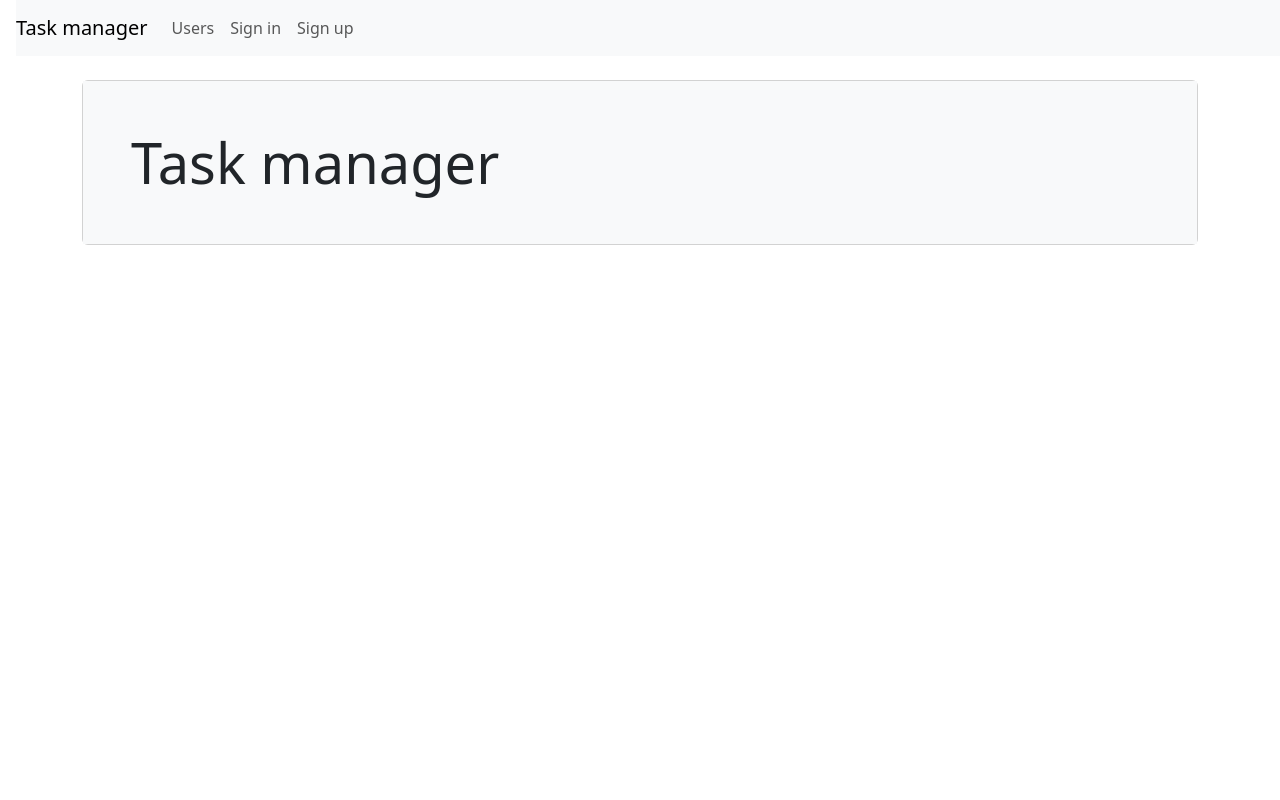
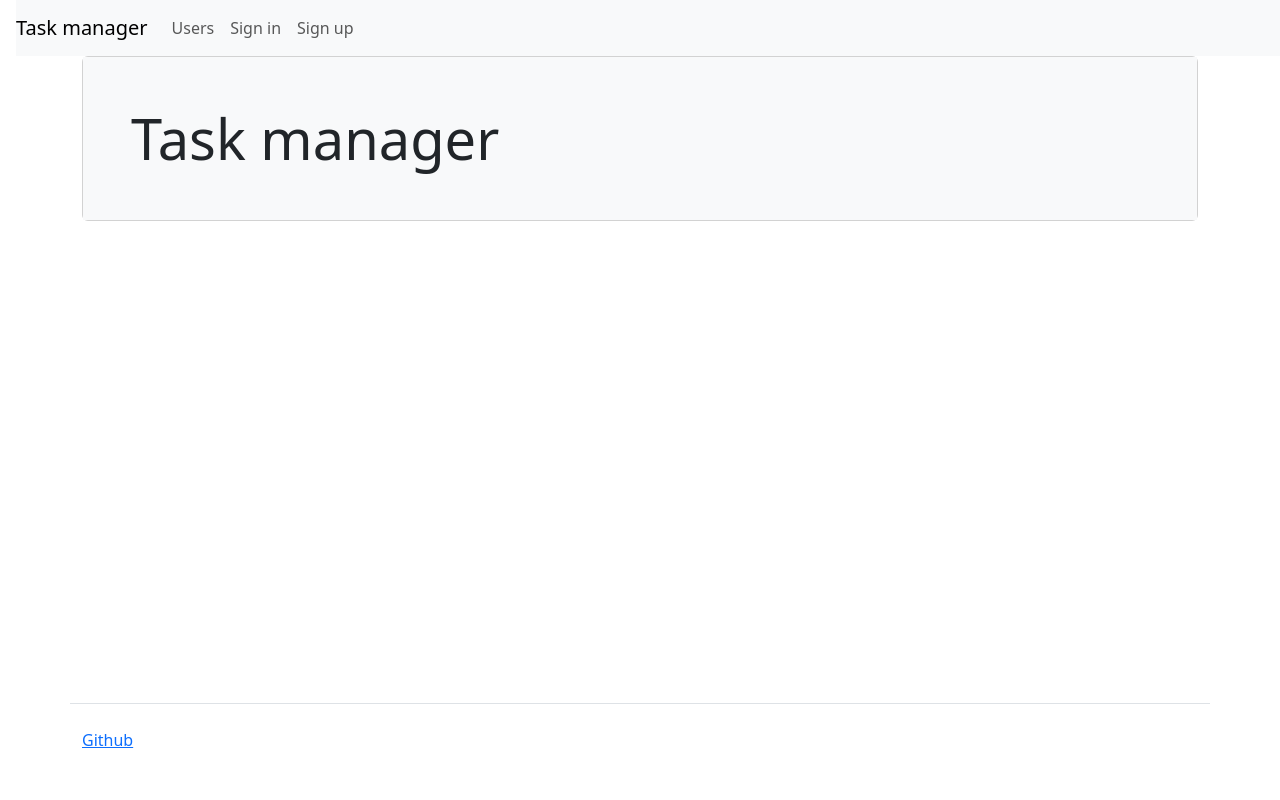
Before and after one commit to toro89rus/python-project-52, a Django app: page / in a window 1280 px wide. Run offline with Django 5.2, Linux system fonts and the light colour scheme; some libraries are stand-ins or nearby versions.

Commit message:
update templates, add messages, move content div container to base.html

```diff
--- a/task_manager/templates/base.html
+++ b/task_manager/templates/base.html
@@ -7,12 +7,29 @@
 
 {% load i18n %}
 
-<html lang="{{ LANGUAGE_CODE|default:'en' }}"><head>
-
+<html lang="{{ LANGUAGE_CODE|default:'en' }}">
+  <head>
     <title>{% trans "Hexlet task manager" %}</title>
   </head>
-  <body>
+  <body class="d-flex flex-column min-vh-100">
     {% include "navbar.html" %}
-    {% block content %}
-    {% endblock %}
-</body></html>
+    <div class="container wrapper flex-grow-1">
+      {% if messages %}
+      <div class="messages">
+        {% for message in messages %}
+        <div class="alert alert-{{ message.tags }} alert-dismissible fade show" role="alert">
+          {{ message }}
+        </div>
+        {% endfor %}
+      </div>
+      {% endif %}
+      {% block content %}
+      {% endblock %}
+    </div>
+    <footer>
+      <div class="container my-5 pt-4 border-top">
+        <a target="_blank" href="https://github.com/toro89rus/python-project-52">Github</a>
+      </div>
+    </footer>
+  </body>
+</html>
--- a/task_manager/templates/index.html
+++ b/task_manager/templates/index.html
@@ -1,14 +1,10 @@
 {% extends "base.html" %}
 {% load i18n %}
 {% block content %}
-<div class="container wrapper flex-grow-1">
-  <h1 class="my-4"></h1>
 
-  <h1 class="my-4"></h1>
   <div class="card">
     <div class="card-body p-5 bg-light">
       <div class="display-4">{% trans "Task manager" %}</div>
     </div>
   </div>
-</div>
 {% endblock %}
--- a/task_manager/templates/users/create.html
+++ b/task_manager/templates/users/create.html
@@ -7,14 +7,12 @@
 {% load i18n %}
 
 {% block content %}
-<div class="container wrapper flex-grow-1">
     <h1 class="my-4">{% trans "Registration"%}</h1>
-        <form action="{% url "users_create" %}" method="post">
+        <form method="post">
             {% csrf_token %}
             <table class="mb-3">
                 {% bootstrap_form form %}
             </table>
             <input class="btn btn-primary" type="submit" value="{% trans "Sign up"%}">
         </form>
-    </div>
 {% endblock %}
--- a/task_manager/templates/users/index.html
+++ b/task_manager/templates/users/index.html
@@ -1,8 +1,6 @@
 {% extends "base.html" %}
 {% load i18n %}
 {% block content %}
-
-<div class="container wrapper flex-grow-1">
   <h1 class="my-4">{% trans "Users"%}</h1>
 
   <table class="table table-striped">
@@ -33,5 +31,4 @@
         {% endfor %}
     </tbody>
   </table>
-</div>
 {% endblock %}
```
